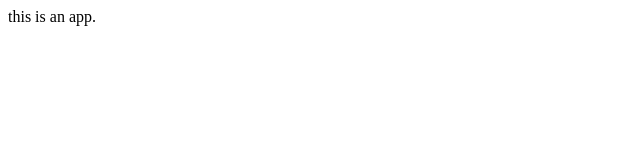
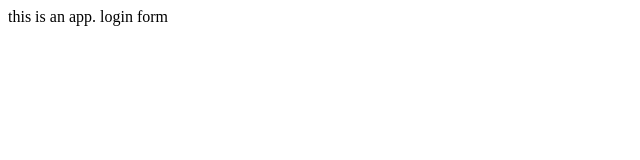
Before and after one commit to BayramGUN/tryFirstRepo, a plain HTML site: page index.html in a window 1280 px wide. Shown: the full height of the page, 0-640 px from the left. Drawn offline with Linux system fonts and the light colour scheme.

Commit message:
login form

```diff
--- a/index.html
+++ b/index.html
@@ -5,7 +5,7 @@
 </head>
 
 <body>
-    this is an app.
+    this is an app. login form
 </body>
 
 </html>
```
Also changed, not shown: login.html (added, +1 -0 lines).
